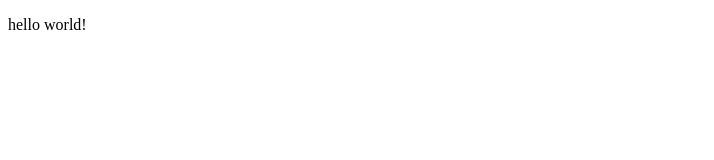
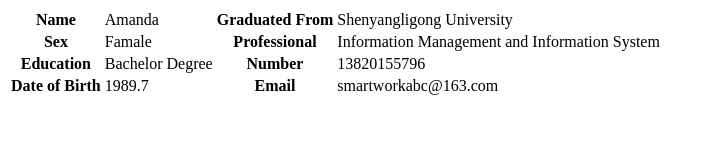
Before and after one commit to AmandaTung/New-Resume, a plain HTML site: page table.html in a window 1280 px wide. Shown: the whole page, without its empty margins (0-714 px from the left). Drawn offline with Linux system fonts and the light colour scheme.

Commit message:
revise ajax

```diff
--- a/js/index.js
+++ b/js/index.js
@@ -1,4 +1,4 @@
-window.onload = function(){setSize();draw();}
+window.onload = function(){setSize();draw();loadXMLDoc()};
 window.onresize = setSize;
 function setSize(){
   var height = document.documentElement.clientHeight+'px';
@@ -64,7 +64,7 @@ function draw(){
 }
 
 function loadXMLDoc(){
-  document.getElementById('pBlog').onclick = pBlog();
+  document.getElementById('pBlog').onclick = pBlog;
 }
 function pBlog(){
   var request;
--- a/table.html
+++ b/table.html
@@ -4,8 +4,31 @@
     <meta charset="utf-8">
   </head>
   <body>
-    <p>
-      hello world!
-    </p>
+    <table>
+      <tr>
+        <th>Name</th>
+        <td>Amanda</td>
+        <th>Graduated From</th>
+        <td>Shenyangligong University</td>
+      </tr>
+      <tr>
+        <th>Sex</th>
+        <td>Famale</td>
+        <th>Professional</th>
+        <td>Information Management and Information System</td>
+      </tr>
+      <tr>
+        <th>Education</th>
+        <td>Bachelor Degree</td>
+        <th>Number</th>
+        <td>13820155796</td>
+      </tr>
+      <tr>
+        <th>Date of Birth</th>
+        <td>1989.7</td>
+        <th>Email</th>
+        <td>smartworkabc@163.com</td>
+      </tr>
+    </table>
   </body>
 </html>
```
